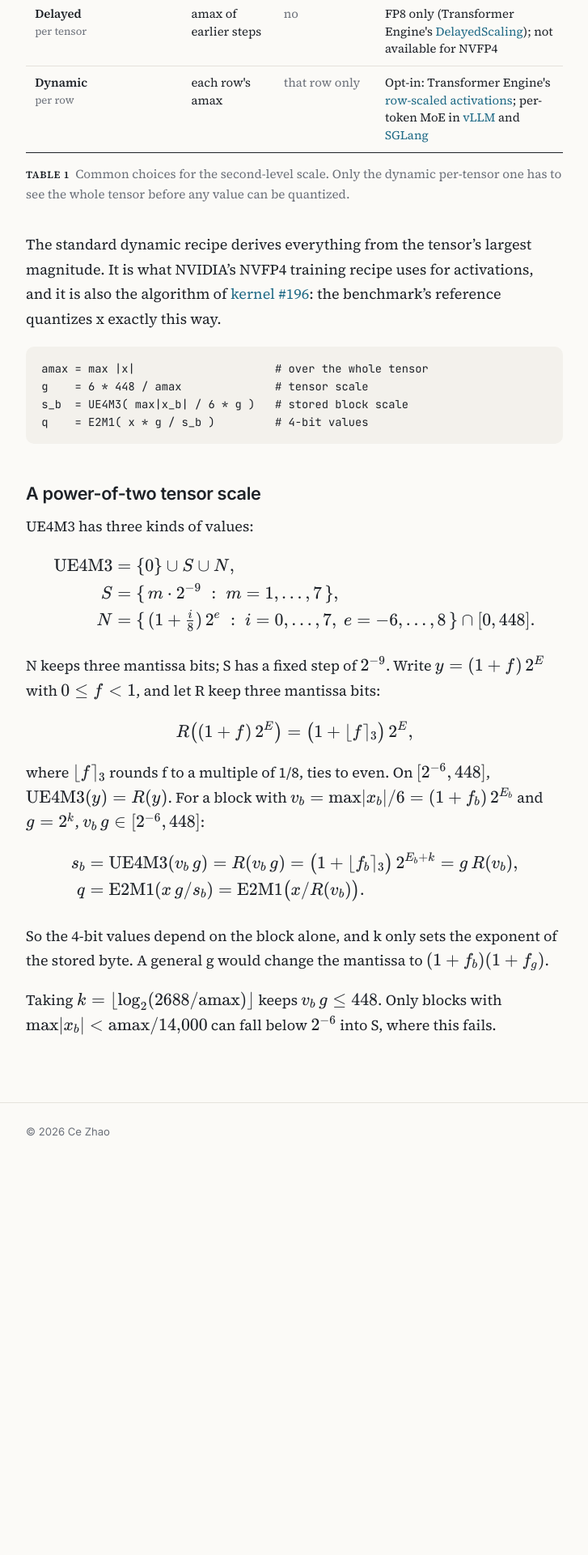
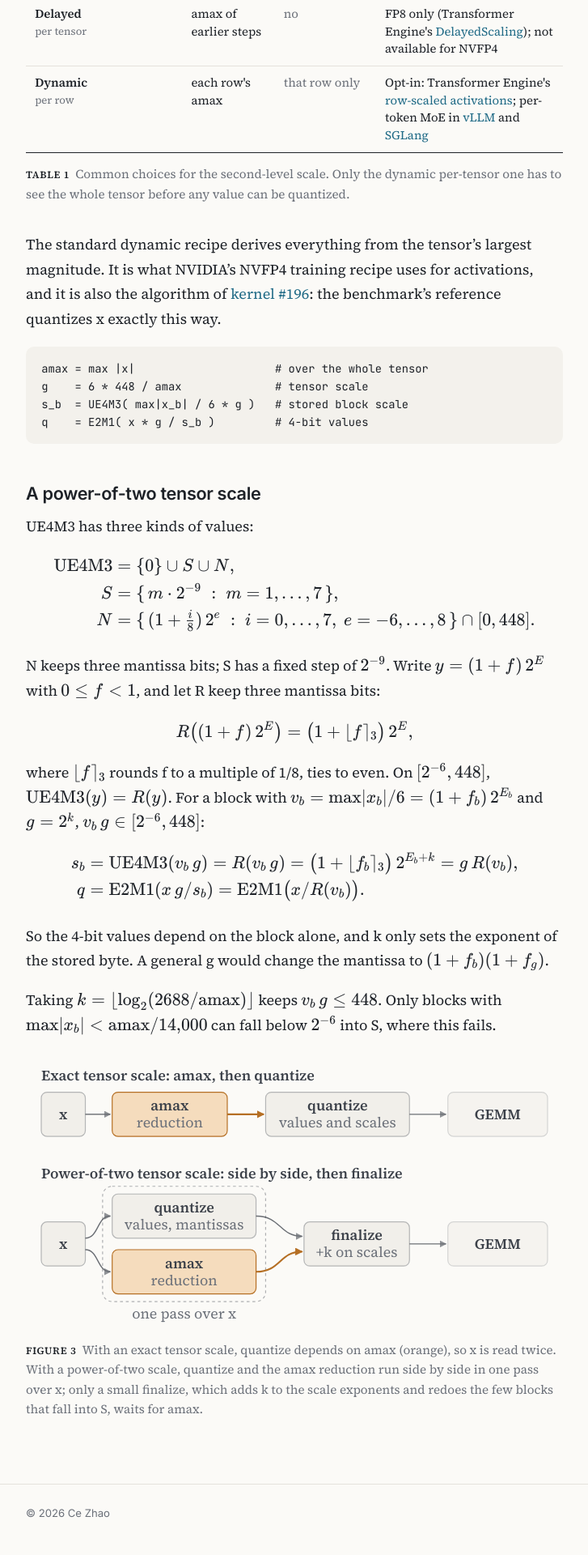
Before and after one commit to A1c0r-Z/A1c0r-Z.github.io, a Jekyll site: the page built from preview/one-pass-nvfp4.md, in a window 1280 px wide. Shown: the part 2079-3999 px from the top of the page at 81% size, without its empty margins (276-1003 px from the left). Built offline with Jekyll 4.4.1, drawn with Linux system fonts in a browser that asks for light colours; before the commit the page ends 3528 px from its top, so only the background shows below that.

Commit message:
Add Figure 3: serial vs side-by-side quantize and amax
Co-Authored-By: Claude Opus 5.5 <noreply@anthropic.com>

```diff
--- a/assets/css/style.css
+++ b/assets/css/style.css
@@ -235,6 +235,15 @@ table.tbl .tag {
 figure.tbl-fig figcaption { font-family: var(--serif); font-size: 0.95rem; line-height: 1.6; color: var(--muted); margin-top: 0.9rem; }
 figure.tbl-fig figcaption .fig-num { font-family: var(--serif); font-size: 0.78rem; font-weight: 600; letter-spacing: 0.06em; text-transform: uppercase; color: var(--fg); margin-right: 0.55em; }
 
+.fig .t-head { font-weight: 600; }
+
+.fig .ln-acc { stroke: var(--fig-scale-line); stroke-width: 1.8; fill: none; }
+.fig .acc-fill { fill: var(--fig-scale-line); }
+.fig .box.glob { fill: var(--fig-scale); stroke: var(--fig-scale-line); stroke-opacity: 1; }
+
+.fig .barrier { stroke: var(--fig-scale-line); stroke-width: 1.6; stroke-dasharray: 4 3; }
+.fig .fade-box { opacity: 0.55; }
+
 @media (max-width: 560px) {
   body { font-size: 1.05rem; }
   h1 { font-size: 1.65rem; }
--- a/preview/one-pass-nvfp4.md
+++ b/preview/one-pass-nvfp4.md
@@ -73,3 +73,10 @@ $$
 So the 4-bit values depend on the block alone, and k only sets the exponent of the stored byte. A general g would change the mantissa to $$(1+f_b)(1+f_g)$$.
 
 Taking $$k = \lfloor \log_2(2688/\mathrm{amax}) \rfloor$$ keeps $$v_b\,g \le 448$$. Only blocks with $$\max\lvert x_b\rvert < \mathrm{amax}/14{,}000$$ can fall below $$2^{-6}$$ into S, where this fails.
+
+<figure class="fig">
+<div class="fig-scroll">
+{% include figs/nvfp4-kernels.svg %}
+</div>
+<figcaption><span class="fig-num">Figure 3</span>With an exact tensor scale, quantize depends on amax (orange), so x is read twice. With a power-of-two scale, quantize and the amax reduction run side by side in one pass over x; only a small finalize, which adds k to the scale exponents and redoes the few blocks that fall into S, waits for amax.</figcaption>
+</figure>
```
Also changed, not shown: _includes/figs/nvfp4-kernels.svg (added).
